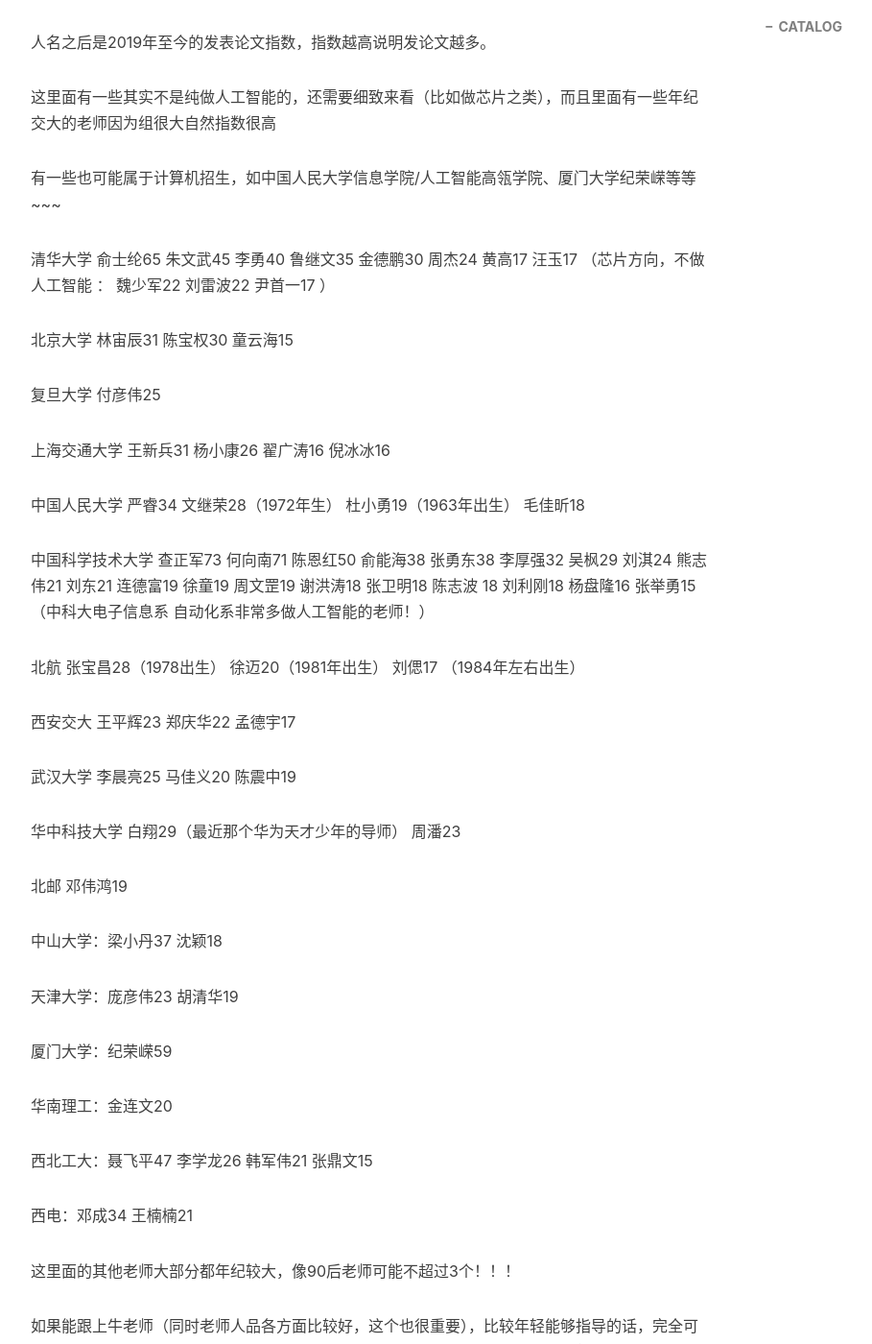
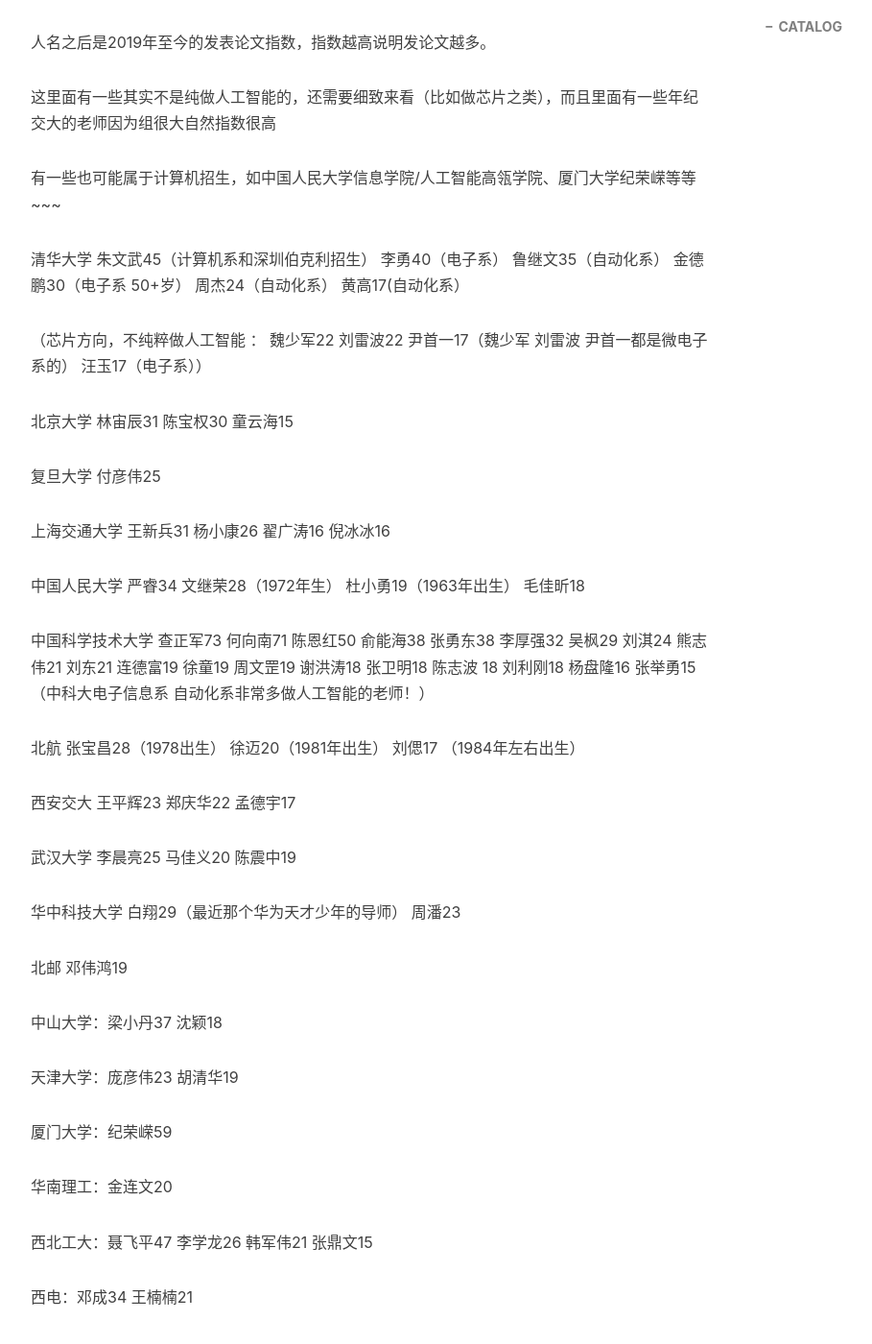
Before and after one commit to pengjiao123/pengjiao123.github.io, a Jekyll site: the page built from _posts/2021-07-07-大陆地区非计算机软件学院老师招生.md, in a window 1280 px wide and 1400 px high, scrolled down 747 px. Shown: the whole window at 96% size, without its empty margins (233-1142 px from the left). Built offline with Jekyll 4.4.1, drawn with Linux system fonts in a browser that asks for light colours; nearby versions of some CDN libraries; comment, search, counter and statistics services are not loaded; some of the changed text lies outside the part shown.

Commit message:
Update 2021-07-07-大陆地区非计算机软件学院老师招生.md

```diff
--- a/_posts/2021-07-07-大陆地区非计算机软件学院老师招生.md
+++ b/_posts/2021-07-07-大陆地区非计算机软件学院老师招生.md
@@ -18,7 +18,9 @@
 
 有一些也可能属于计算机招生，如中国人民大学信息学院/人工智能高瓴学院、厦门大学纪荣嵘等等~~~
 
-清华大学 俞士纶65 朱文武45 李勇40 鲁继文35 金德鹏30 周杰24 黄高17 汪玉17 （芯片方向，不做人工智能 ： 魏少军22 刘雷波22 尹首一17 ）
+清华大学 朱文武45（计算机系和深圳伯克利招生） 李勇40（电子系） 鲁继文35（自动化系） 金德鹏30（电子系 50+岁） 周杰24（自动化系） 黄高17(自动化系）
+
+（芯片方向，不纯粹做人工智能 ： 魏少军22 刘雷波22 尹首一17（魏少军 刘雷波 尹首一都是微电子系的） 汪玉17（电子系））
 
 北京大学 林宙辰31 陈宝权30 童云海15
 
@@ -52,7 +54,7 @@
 
 西电：邓成34 王楠楠21
 
-这里面的其他老师大部分都年纪较大，像90后老师可能不超过3个！！！
+这里面的其他老师大部分都年纪较大，像90后老师可能不超过3个！！！想ZDW那种年轻被引量高 并且最近每年5-6篇顶会顶刊国内都是顶尖了
 
 如果能跟上牛老师（同时老师人品各方面比较好，这个也很重要），比较年轻能够指导的话，完全可以跟着读硕士读博士，这个方向不管读博去科研院所 去大学当老师还是去企业界拿比较高的待遇都是非常好的。即便像清北这种好老师也不是特别好找的，很容易被更优秀的学生抢了。
 
```
